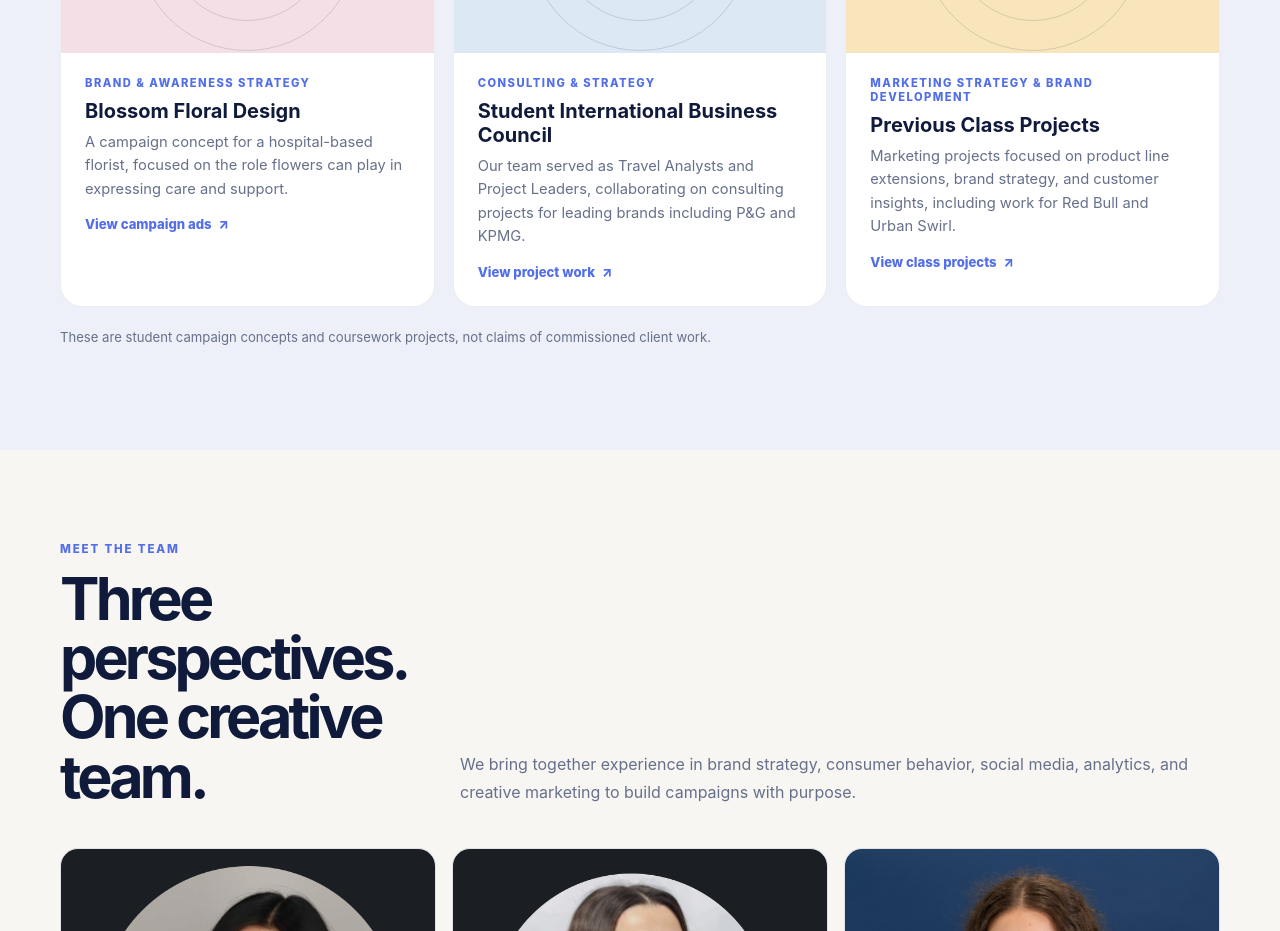
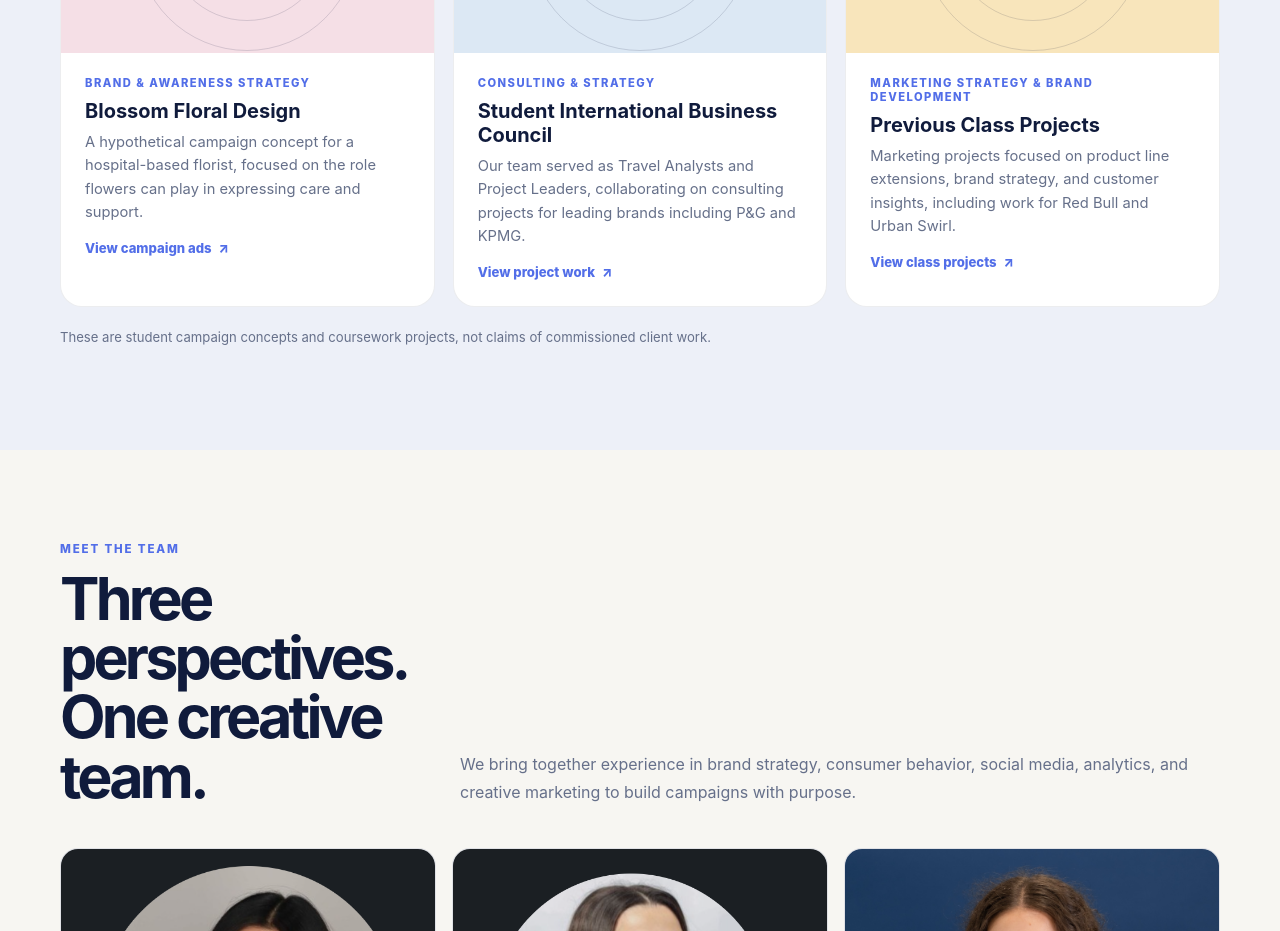
Before and after one commit to esterlin-netizen/mae-media, a plain HTML site: page index.html in a window 1280 px wide. Shown: the part 2120-3051 px from the top of the page. Drawn offline with Linux system fonts and the light colour scheme.

Commit message:
Clarify campaign description

```diff
--- a/index.html
+++ b/index.html
@@ -938,7 +938,7 @@
               <div class="project-body">
                 <div class="project-type">Brand & awareness strategy</div>
                 <h3>Blossom Floral Design</h3>
-                <p>A campaign concept for a hospital-based florist, focused on the role flowers can play in expressing care and support.</p>
+                <p>A hypothetical campaign concept for a hospital-based florist, focused on the role flowers can play in expressing care and support.</p>
                 <span class="project-hint">View campaign ads <span aria-hidden="true">↗</span></span>
               </div>
             </button>
```
